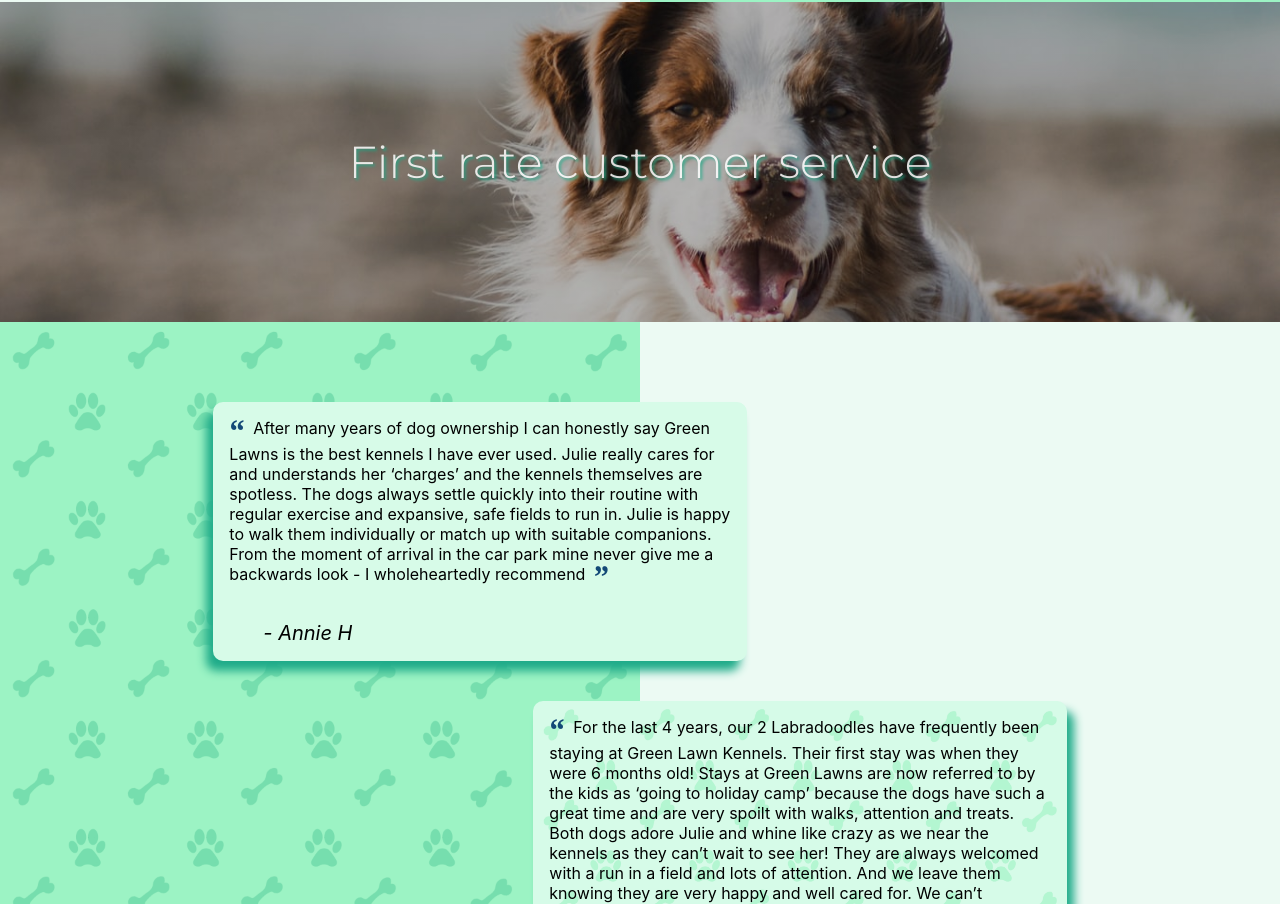
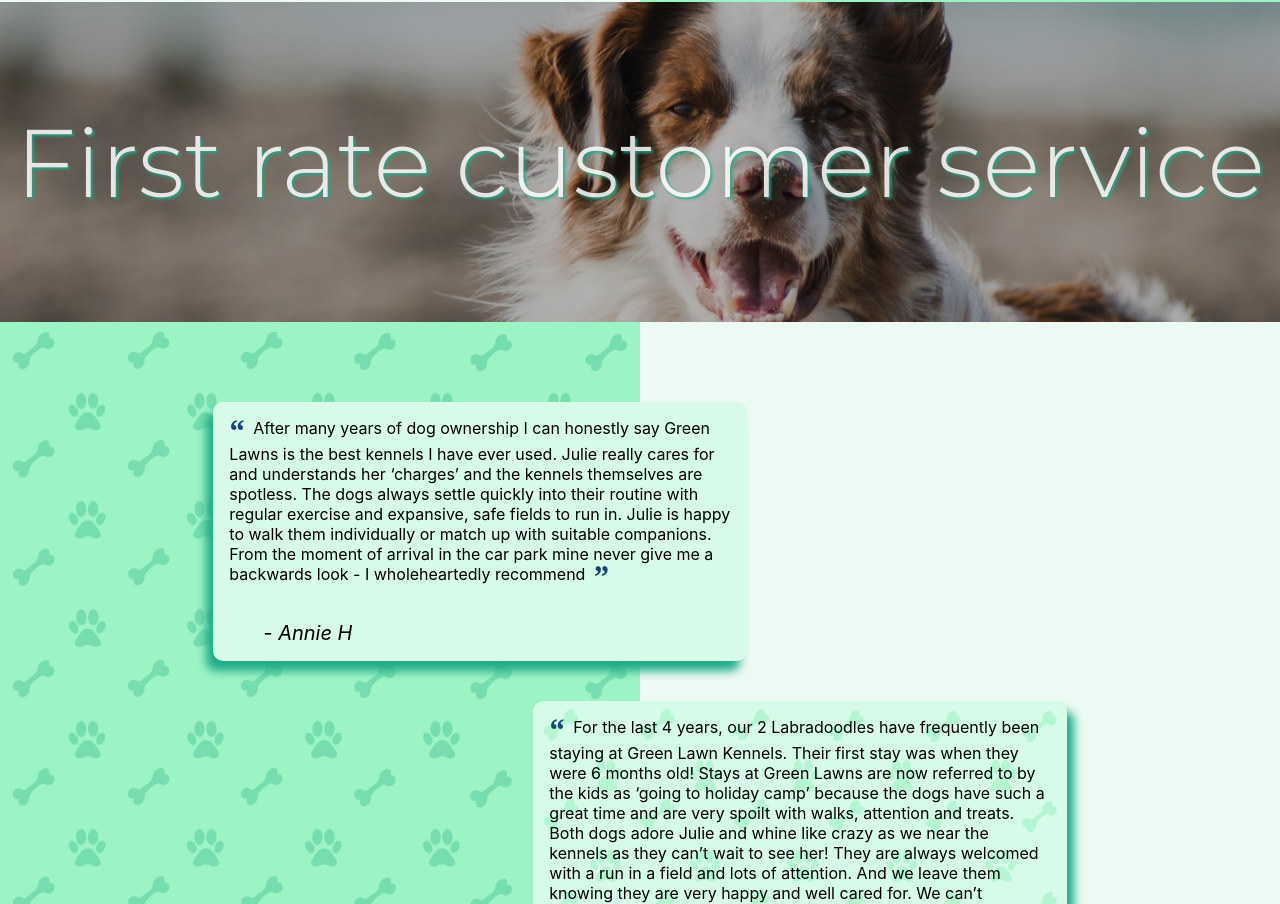
Before and after one commit to Velocima/green-lawns, a React (Create React App) app: page / in a window 1280 px wide. Shown: the part 897-1801 px from the top of the page. Built offline with nearby package versions, Linux system fonts and the light colour scheme.

Commit message:
font size units in reviews changed to rem

```diff
--- a/src/css/review.css
+++ b/src/css/review.css
@@ -86,7 +86,7 @@
       color: white;
       opacity: 0.85;
       text-shadow: 2px 2px 3px #1fab89;
-      font-size: 3.5vw; }
+      font-size: 6rem; }
   .reviews .reviews-container {
     display: grid;
     grid-template-rows: 10vh repeat(8, minmax(10vh, auto)) 5vh;
@@ -115,7 +115,7 @@
       .reviews .reviews-container .review p:nth-child(1)::before,
       .reviews .reviews-container .review p:nth-child(1)::after {
         content: '“ ';
-        font-size: 32px;
+        font-size: 2rem;
         font-family: Georgia, 'Times New Roman', Times, serif;
         color: #134977;
         font-weight: bold;
@@ -124,7 +124,7 @@
       .reviews .reviews-container .review p:nth-child(1)::after {
         content: ' ”'; }
       .reviews .reviews-container .review p:nth-child(2) {
-        font-size: 20px;
+        font-size: 1.25rem;
         font-style: italic;
         padding-left: 50px; }
     .reviews .reviews-container .review1 {
--- a/src/scss/review.scss
+++ b/src/scss/review.scss
@@ -12,7 +12,7 @@
 		animation: fadeIn 1s ease-out backwards;
 		h2 {
 			@include title-styles(white);
-			font-size: 3.5vw;
+			font-size: 6rem;
 		}
 	}
 	.reviews-container {
@@ -45,7 +45,7 @@
 			p:nth-child(1)::before,
 			p:nth-child(1)::after {
 				content: '“ ';
-				font-size: 32px;
+				font-size: 2rem;
 				font-family: Georgia, 'Times New Roman', Times, serif;
 				color: #134977;
 				font-weight: bold;
@@ -56,7 +56,7 @@
 				content: ' ”';
 			}
 			p:nth-child(2) {
-				font-size: 20px;
+				font-size: 1.25rem;
 				font-style: italic;
 				padding-left: 50px;
 			}
```
